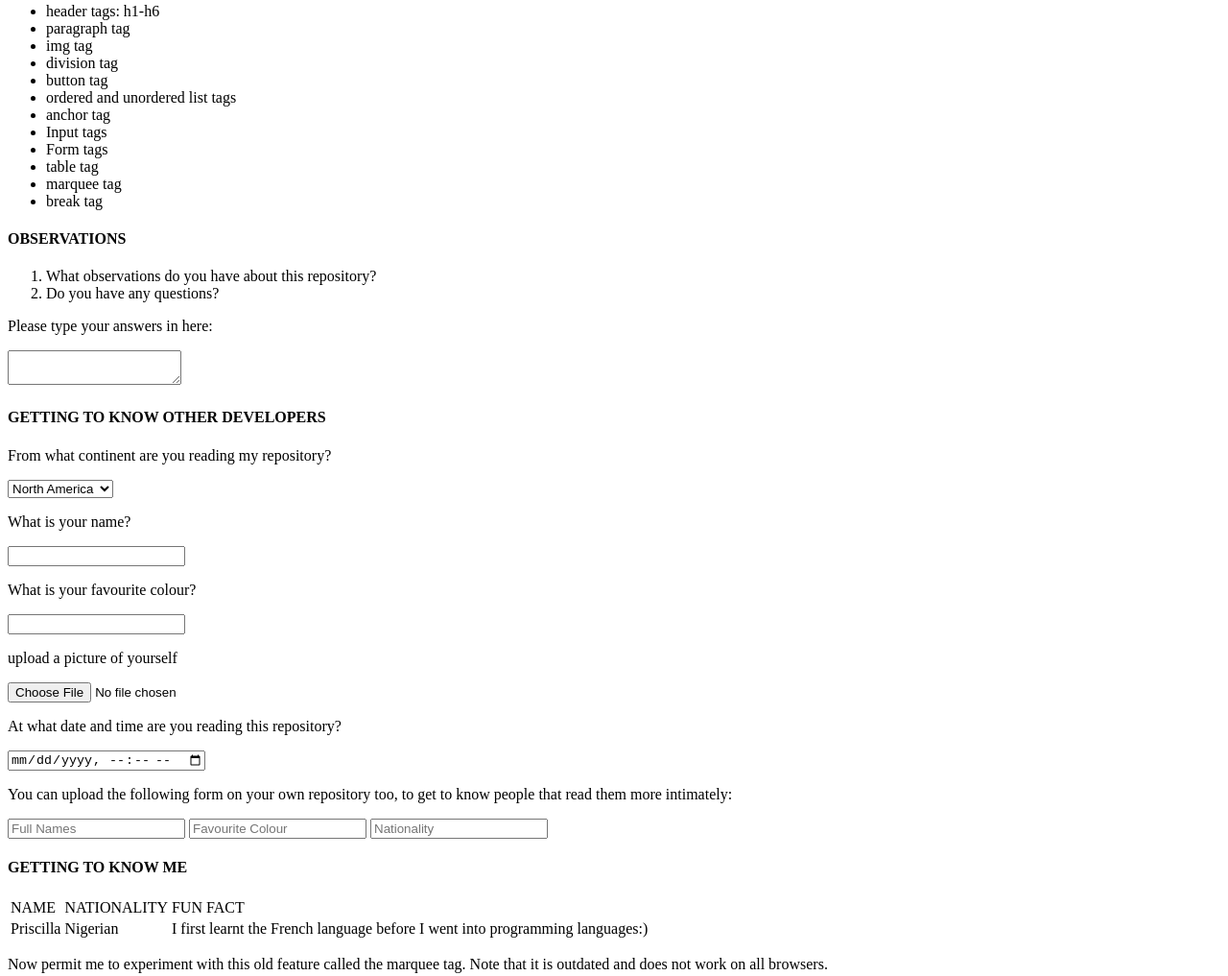
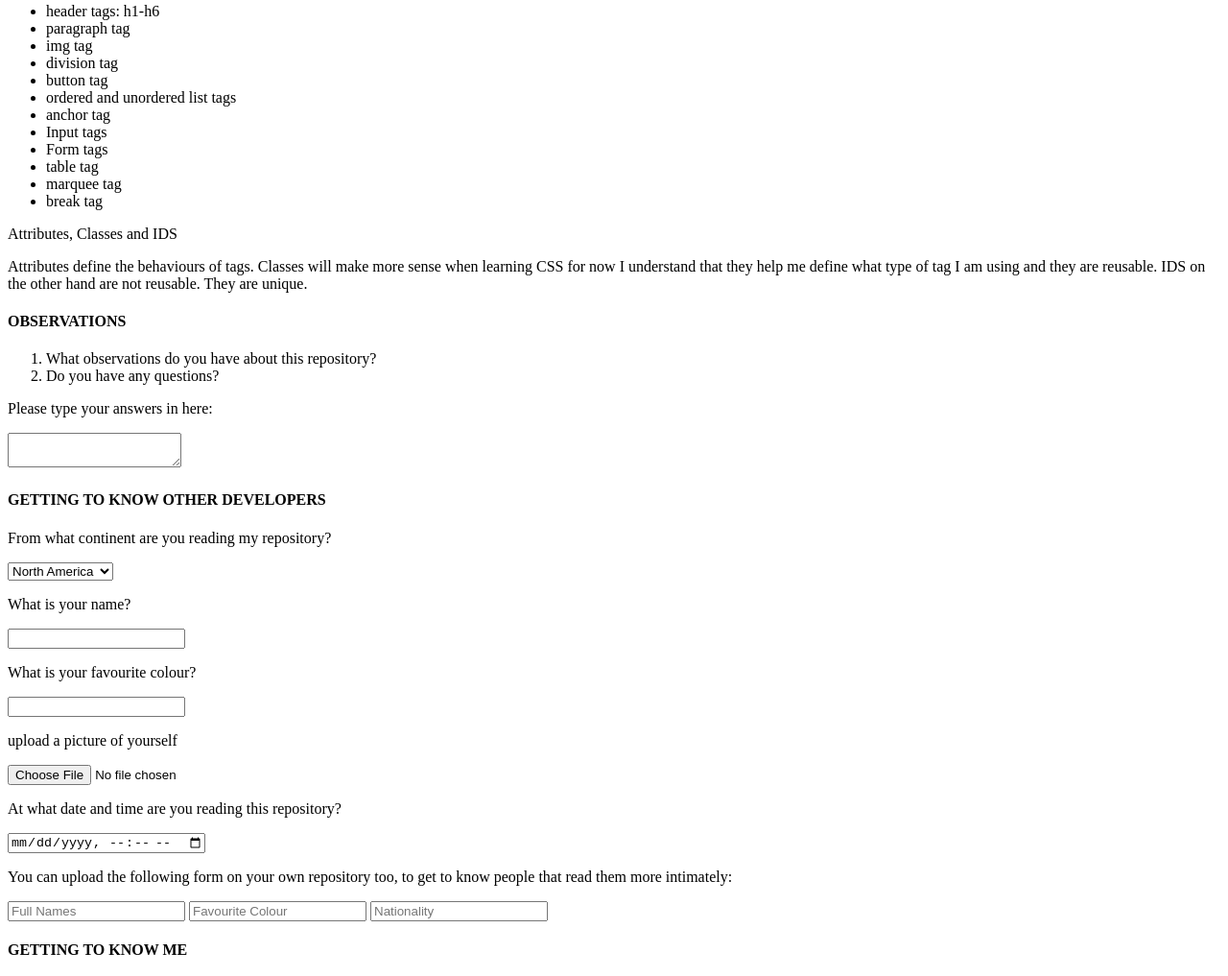
Before and after one commit to MPA-SE/My_tutorials, a plain HTML site: page JS_TUTORIAL/practice.html in a window 1280 px wide. Shown: the part 949-1966 px from the top of the page at 96% size. Drawn offline with Linux system fonts and the light colour scheme.

Commit message:
attributes, classes and IDs

```diff
--- a/JS_TUTORIAL/practice.html
+++ b/JS_TUTORIAL/practice.html
@@ -48,6 +48,11 @@ Is "launched" the right terminology? I don't know. I'm just learning. LOL-->
 	<li>break tag</li>
     </ul>
     <!--there are some self-closing tags like: img tag, input tag, break tag-->
+    <p>Attributes, Classes and IDS</p>
+    <p>Attributes define the behaviours of tags. Classes will make more sense when learning CSS
+        for now I understand that they help me define what type of tag I am using and they are reusable.
+        IDS on the other hand are not reusable. They are unique.
+    </p>
 </div>
 <div>
     <h4>OBSERVATIONS</h4>
@@ -113,5 +118,7 @@ Is "launched" the right terminology? I don't know. I'm just learning. LOL-->
 <div>
     <p>I learnt to write all these codes from <button>Frontend Masters</button></p>
     <a href="https://www.frontendmasters.com"> Find them here</a>
+    <!--a tags can nest anything in including an image and then it becomes a link
+    that leads somewhere-->
     <p>All thanks to my mentor: Uncle Mark!</p>
 </div>
```
